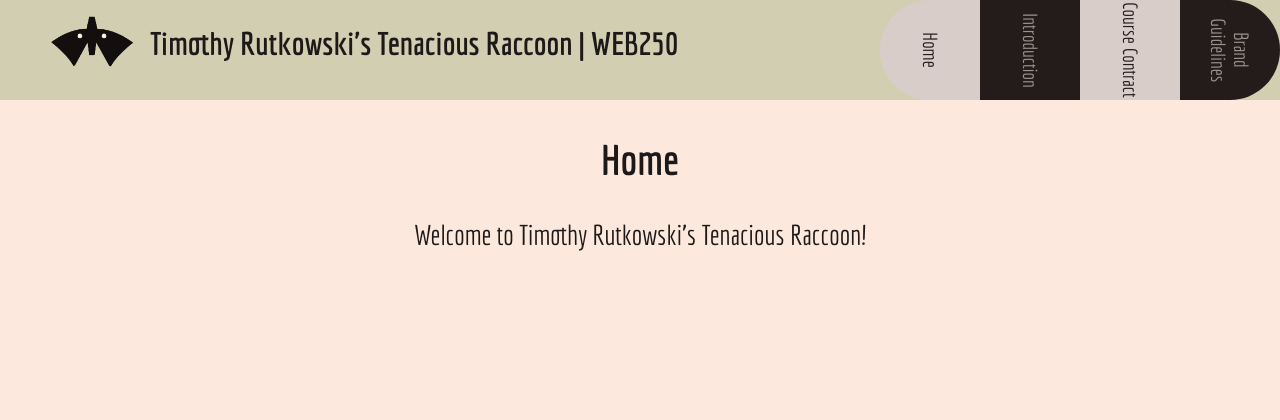
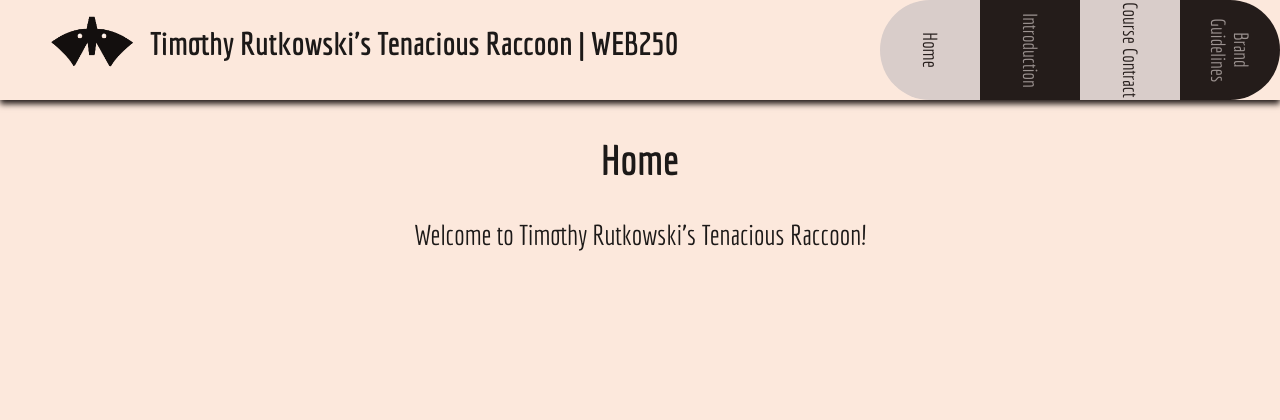
Before and after one commit to Trutkow0/web250, a PHP site: page / in a window 1280 px wide. Shown: the top 420 px of the page. Run offline with PHP 8.4, Linux system fonts and the light colour scheme.

Commit message:
Update styles.css

```diff
--- a/styles/styles.css
+++ b/styles/styles.css
@@ -56,11 +56,15 @@ body {
 
   /*HEADER STYLES*/
 header {
-  background-color: #d1ceb2;
+  background-color: #fce8dc;
   display: flex;
   justify-content: space-between;
   width: 100vw;
   margin: 0;
+  box-shadow: 0 4px 6px #241c1a;
+  position: sticky;
+  top: 0;
+  z-index: 1000;
 }
 
   .banner {
```
